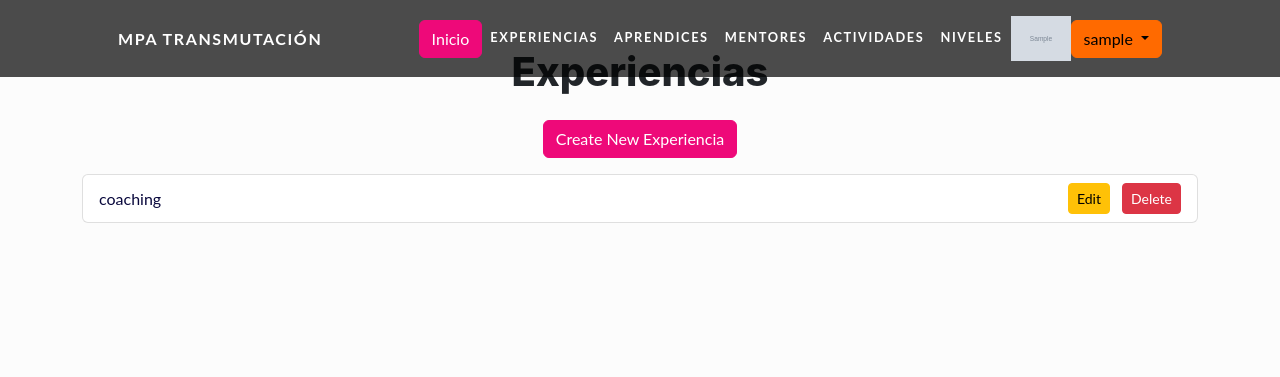
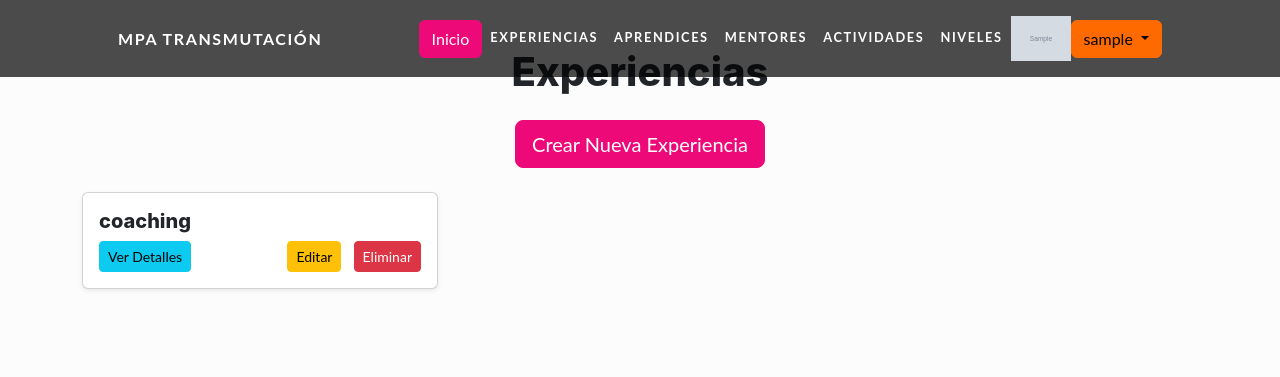
Before and after one commit to arisampedro1/Final_project, a Django app: page /experiencias/ in a window 1280 px wide. Shown: the top 377 px of the page. Run offline with Django 4.2, Linux system fonts and the light colour scheme; a user stored in the database is signed in; tables that the repository leaves empty hold one stand-in row (values such as "Sample post"); grey boxes marked "Sample" are stand-in pictures; some libraries are stand-ins or nearby versions.

Commit message:
se modifico experiencias

```diff
--- a/myapp1/templates/myapp1/experiencia_list.html
+++ b/myapp1/templates/myapp1/experiencia_list.html
@@ -3,25 +3,35 @@
 {% block title %}Experiencias{% endblock %}
 
 {% block content %}
-<div class="container">
-    <h1 class="my-4 text-center mt-5">Experiencias</h1>
-    <div class="text-center mb-3">
-        <a class="btn btn-primary" href="{% url 'experiencia_create' %}">Create New Experiencia</a>
+<div class="container my-5">
+    <h1 class="text-center mb-4">Experiencias</h1>
+    <div class="text-center mb-4">
+        <a class="btn btn-primary btn-lg" href="{% url 'experiencia_create' %}">Crear Nueva Experiencia</a>
     </div>
-    <ul class="list-group">
+    <div class="row">
         {% for experiencia in experiencias %}
-        <li class="list-group-item d-flex justify-content-between align-items-center">
-            <a href="{% url 'experiencia_detail' experiencia.pk %}" class="text-decoration-none">{{ experiencia.nombre}}
-
-            </a>
-            <div>
-                <a class="btn btn-warning btn-sm me-2" href="{% url 'experiencia_update' experiencia.pk %}">Edit</a>
-                <a class="btn btn-danger btn-sm" href="{% url 'experiencia_delete' experiencia.pk %}">Delete</a>
+        <div class="col-md-4 mb-4">
+            <div class="card shadow-sm">
+                <div class="card-body">
+                    <h5 class="card-title">{{ experiencia.nombre }}</h5>
+                    <div class="d-flex justify-content-between align-items-center">
+                        <a href="{% url 'experiencia_detail' experiencia.pk %}" class="btn btn-info btn-sm">Ver
+                            Detalles</a>
+                        <div>
+                            <a class="btn btn-warning btn-sm me-2"
+                                href="{% url 'experiencia_update' experiencia.pk %}">Editar</a>
+                            <a class="btn btn-danger btn-sm"
+                                href="{% url 'experiencia_delete' experiencia.pk %}">Eliminar</a>
+                        </div>
+                    </div>
+                </div>
             </div>
-        </li>
+        </div>
         {% empty %}
-        <li class="list-group-item text-center mt-4">No experiencias available.</li>
+        <div class="col-12 text-center">
+            <p>No hay experiencias disponibles.</p>
+        </div>
         {% endfor %}
-    </ul>
+    </div>
 </div>
 {% endblock %}
```
